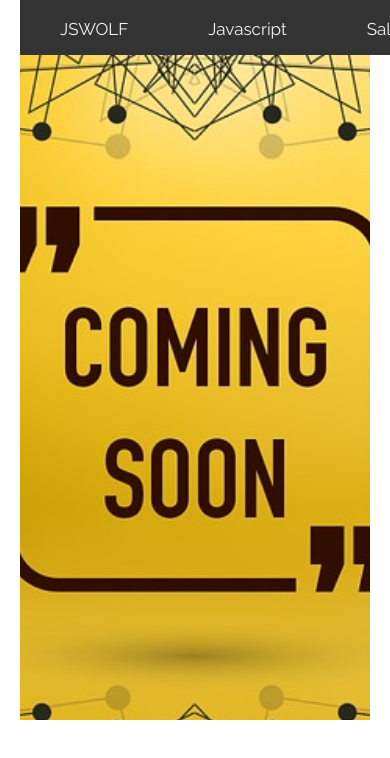
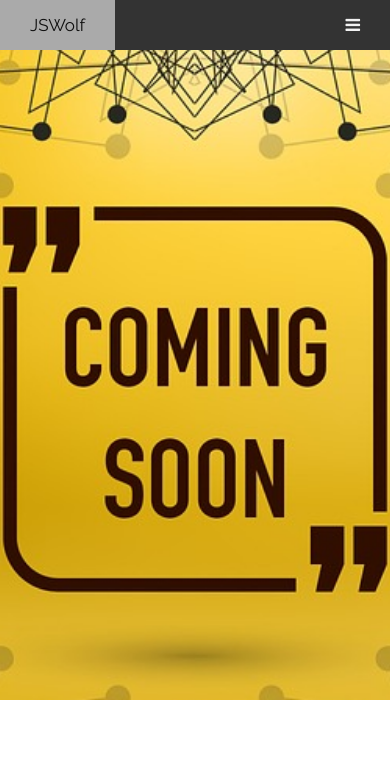
Before and after one commit to vibhorejain01/javascriptwolf, a website: page index.html in a window 390 px wide. Drawn offline with Linux system fonts and the light colour scheme.

Commit message:
responsive header for mobile

```diff
--- a/index.html
+++ b/index.html
@@ -8,23 +8,37 @@
     <title>Javascript Wolf</title>
 
     <link href="https://fonts.googleapis.com/css?family=Raleway" rel="stylesheet">
+    <link rel="stylesheet" href="https://cdnjs.cloudflare.com/ajax/libs/font-awesome/4.7.0/css/font-awesome.min.css">
     <link rel="stylesheet" href="./public/css/mains.css">
 </head>
 
 <body>
     <header>
-        <div id="navbar">
-            <a href="#home">JSWOLF</a>
-            <a href="#news">Javascript</a>
-            <a href="#contact">SalesForce</a>
-            <a href="#contact">Misc</a>
-        </div>
+
+        <div class="topnav" id="myTopnav">
+                <a href="#home">JSWolf</a>
+                <a href="#">Javascript</a>
+                <a href="#">SalesForce</a>
+                <a href="#">Misc</a>
+                <a href="javascript:void(0);" class="icon" onclick="myFunction()">
+                  <i class="fa fa-bars"></i>
+                </a>
+              </div>
     </header>
     <main>
         <div class="coming-soon"></div>
     </main>
     <footer></footer>
-
+    <script>
+            function myFunction() {
+                var x = document.getElementById("myTopnav");
+                if (x.className === "topnav") {
+                    x.className += " responsive";
+                } else {
+                    x.className = "topnav";
+                }
+            }
+            </script>
 </body>
 
 </html>
--- a/public/css/mains.css
+++ b/public/css/mains.css
@@ -1,7 +1,7 @@
 html,
 body {
     font-family: 'Raleway', sans-serif;
-    margin: 10px;
+    margin: 0;
 }
 
 /**All unordered list style type*/
@@ -277,42 +277,61 @@ ul > li >a:hover {
     background-size: cover;
 }
 
-/* Style the navbar */
-#navbar {
+ /* Style the navbar */
+  .topnav {
     overflow: hidden;
     background-color: #333;
-    height: 55px;
-    line-height: 1.8;
-    font-size: 17px;
     position: fixed;
-    width: 1539px;
-    z-index: 9999;
-    top: 0;
+    width: 100%;
   }
 
-  /* Navbar links */
-  #navbar a {
+   /* Navbar links */
+  .topnav a {
     float: left;
     display: block;
     color: #f2f2f2;
     text-align: center;
-    padding: 14px 40px;
+    padding: 15px 55px;
     text-decoration: none;
+    font-size: 17px;
   }
 
-  /* Page content */
-  .content {
-    padding: 16px;
+  .topnav a:hover {
+    background-color: #ddd;
+    color: black;
   }
 
-  /* The sticky class is added to the navbar with JS when it reaches its scroll position */
-  .sticky {
-    position: fixed;
-    top: 0;
-    width: 100%;
+  .active {
+    background-color: #4CAF50;
+    color: white;
   }
 
-  /* Add some top padding to the page content to prevent sudden quick movement (as the navigation bar gets a new position at the top of the page (position:fixed and top:0) */
-  .sticky + .content {
-    padding-top: 60px;
+  .topnav .icon {
+    display: none;
   }
+
+  @media screen and (max-width: 600px) {
+
+    .topnav a {
+        padding : 15px 30px;
+    }
+    .topnav a:not(:first-child) {display: none;}
+    .topnav a.icon {
+      float: right;
+      display: block;
+    }
+  }
+
+  @media screen and (max-width: 600px) {
+    .topnav.responsive {position: relative;}
+    .topnav.responsive .icon {
+      position: absolute;
+      right: 0;
+      top: 0;
+    }
+    .topnav.responsive a {
+      float: none;
+      display: block;
+      text-align: left;
+    }
+  }
```
